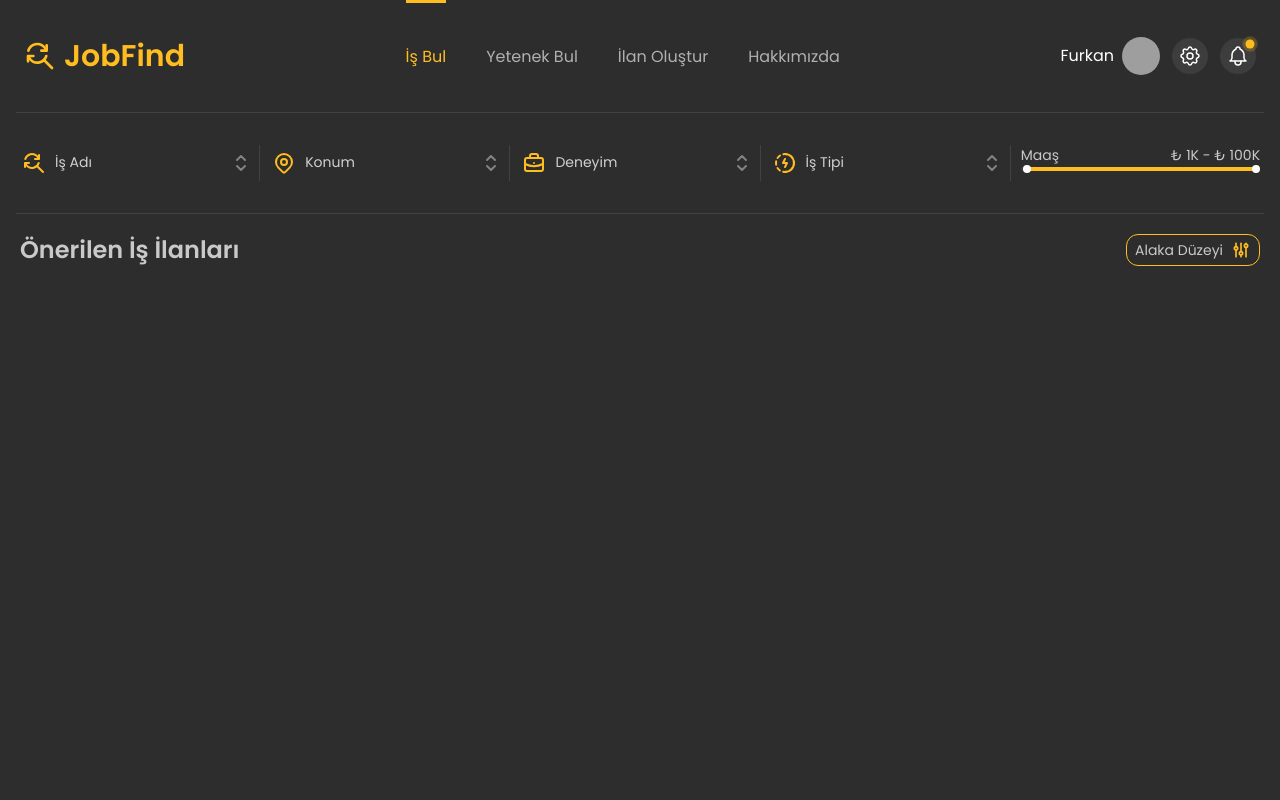
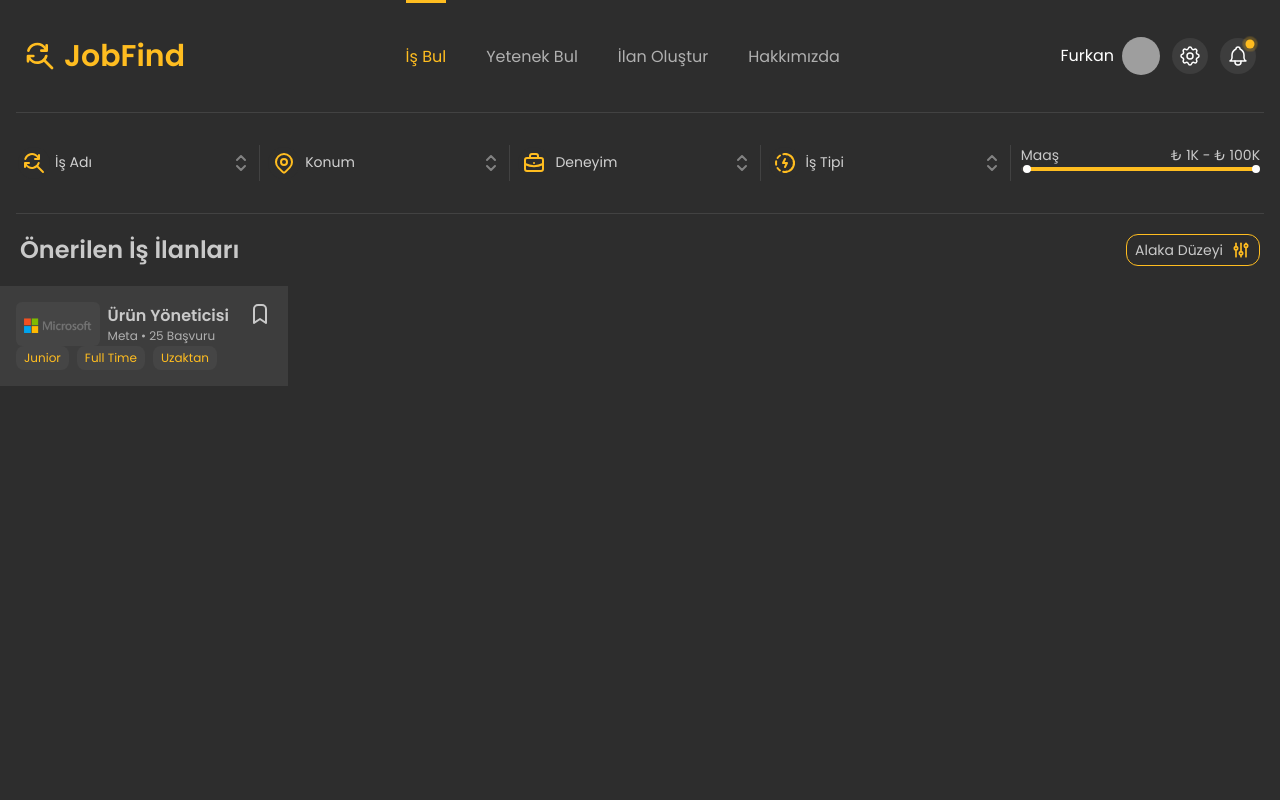
Before and after one commit to themfg63/JobFind, a React (Create React App) app in the folder frontend/: page /find-jobs in a window 1280 px wide. Shown: the top 800 px of the page. Built offline with nearby package versions, Linux system fonts and the light colour scheme; grey boxes are pictures that could not be loaded.

Commit message:
jobs card pages created and developed

```diff
--- a/frontend/src/Data/Data.tsx
+++ b/frontend/src/Data/Data.tsx
@@ -1,5 +1,5 @@
-import { IconBriefcase, IconMapPin, IconRecharging, icons, IconZoomReplace } from "@tabler/icons-react";
-import { link } from "fs";
+import { IconBriefcase, IconMapPin, IconRecharging,  IconZoomReplace } from "@tabler/icons-react";
+
 
 export const companies = [
     "Google",
--- a/frontend/src/FindJobs/JobCard.tsx
+++ b/frontend/src/FindJobs/JobCard.tsx
@@ -1,5 +1,25 @@
+import { IconBookmark } from "@tabler/icons-react";
+
 const JobCard = () => {
-    return <div></div>
+    return <div className="bg-mine-shaft-900 p-4 w-72">
+        <div className="flex justify-between">
+            <div className="flex gap-2 items-center">
+                <div className="p-2 bg-mine-shaft-800 rounded-md">
+                    <img className="h-7" src="/Companies/microsoft.png" alt="" />
+                </div>
+                <div>
+                    <div className="font-semibold">Ürün Yöneticisi</div>
+                    <div className="text-xs text-mine-shaft-300">Meta &#x2022; 25 Başvuru</div>
+                </div>
+            </div>
+            <IconBookmark />
+        </div>
+        <div className="flex gap-2 [&>div]:py-1 [&>div]:px-2 [&>div]:bg-mine-shaft-800 [&>div]:text-bright-sun-400 [&>div]:rounded-lg text-xs">
+            <div>Junior</div>
+            <div>Full Time</div>
+            <div>Uzaktan</div>
+        </div>
+    </div>
 }
 
 export default JobCard;
--- a/frontend/src/FindJobs/MultiInput.tsx
+++ b/frontend/src/FindJobs/MultiInput.tsx
@@ -1,6 +1,6 @@
 import { useEffect, useState } from 'react';
-import { Checkbox, CheckIcon, Combobox, Group, Input, Pill, PillsInput, useCombobox } from '@mantine/core';
-import { IconSearch, IconSelector, IconZoomReplace } from '@tabler/icons-react';
+import { Checkbox, Combobox, Group, Input, Pill, PillsInput, useCombobox } from '@mantine/core';
+import {  IconSelector} from '@tabler/icons-react';
 
 
 
--- a/frontend/src/FindJobs/Sort.tsx
+++ b/frontend/src/FindJobs/Sort.tsx
@@ -1,4 +1,4 @@
-import { Button, Combobox, useCombobox } from "@mantine/core";
+import { Combobox, useCombobox } from "@mantine/core";
 import { IconAdjustments } from "@tabler/icons-react";
 import { useState } from "react";
 
--- a/frontend/src/Pages/FindJobs.tsx
+++ b/frontend/src/Pages/FindJobs.tsx
@@ -1,6 +1,7 @@
 import { Divider } from "@mantine/core";
 import SearchBar from "../FindJobs/SearchBar";
 import Jobs from "../FindJobs/Jobs";
+import JobCard from "../FindJobs/JobCard";
 
 
 const FindJobs = () => {
@@ -10,6 +11,7 @@ const FindJobs = () => {
             <SearchBar />
             <Divider size="xs" mx="md" />
             <Jobs />
+            <JobCard />
         </div>
     )
 }
```
